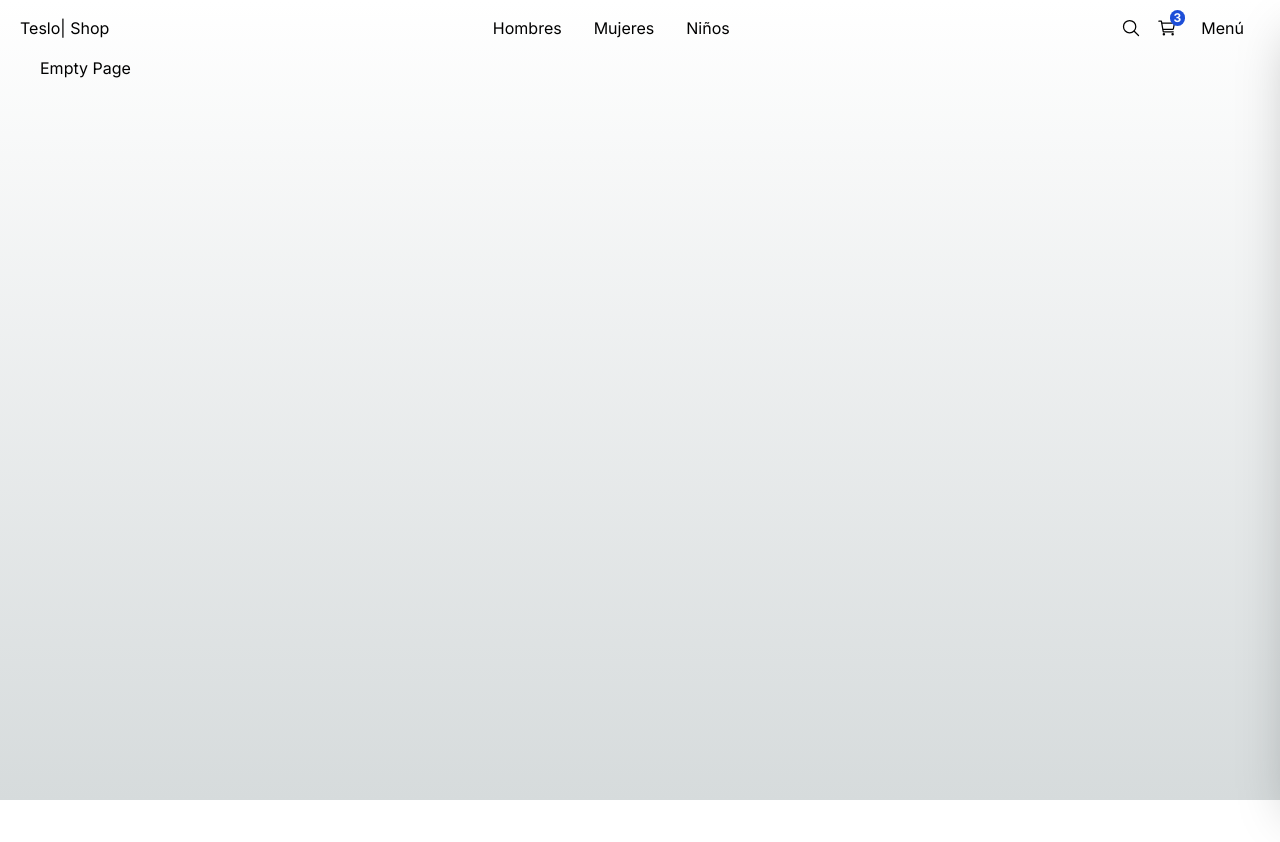
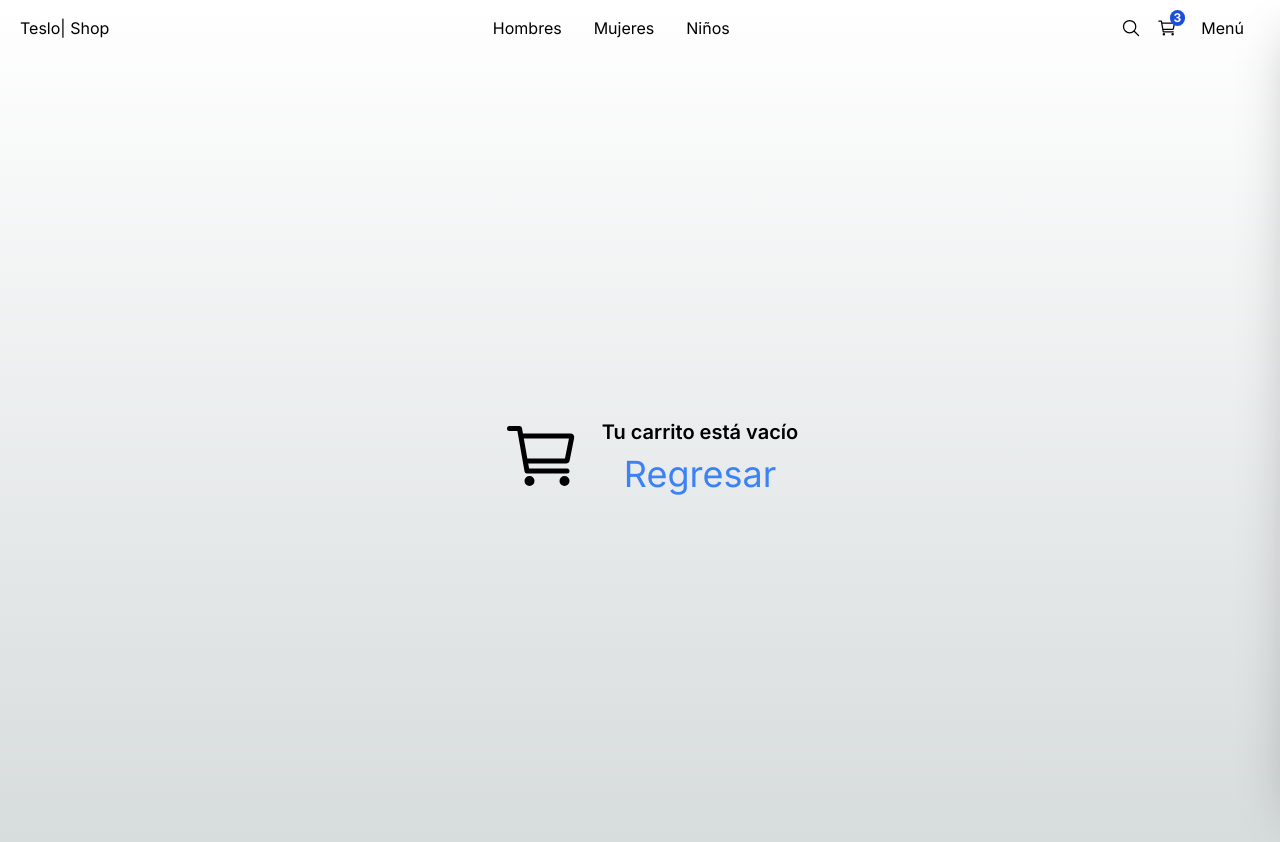
Before and after one commit to Starklord17/TesloShop, a Next.js app: page /empty in a window 1280 px wide. Shown: the top 842 px of the page. Before the commit the page ends 800 px from the top, so only its background shows below. Built offline with nearby package versions, Linux system fonts and the light colour scheme.

Commit message:
Empty cart

```diff
--- a/src/app/(shop)/cart/page.tsx
+++ b/src/app/(shop)/cart/page.tsx
@@ -1,5 +1,6 @@
 import Link from "next/link";
 import Image from "next/image";
+import { redirect } from "next/navigation";
 import { QuantitySelector, Title } from "@/components";
 import { initialData } from "@/seed/seed";
 
@@ -10,6 +11,9 @@
 ];
 
 export default function CartPage() {
+
+  redirect("/empty");
+
   return (
     <main className="flex justify-center items-center mb-72 px-10 sm:px-0">
       <section className="flex flex-col w-[1000px]">
--- a/src/app/(shop)/empty/page.tsx
+++ b/src/app/(shop)/empty/page.tsx
@@ -1,8 +1,27 @@
+import Link from 'next/link';
+import { IoCartOutline } from 'react-icons/io5';
 
 export default function EmptyPage() {
   return (
-    <div>
-      <h1>Empty Page</h1>
+    <div className="flex justify-center items-center h-[800px]">
+
+      <IoCartOutline size={ 80 } className="mx-5" />
+
+      <div className="flex flex-col items-center">
+        <h1 className="text-xl font-semibold">
+          Tu carrito está vacío
+        </h1>
+
+        <Link
+          href='/'
+          className="text-blue-500 mt-2 text-4xl"
+        >
+          Regresar
+        </Link>
+
+      </div>
+
+
     </div>
   );
 }
```
